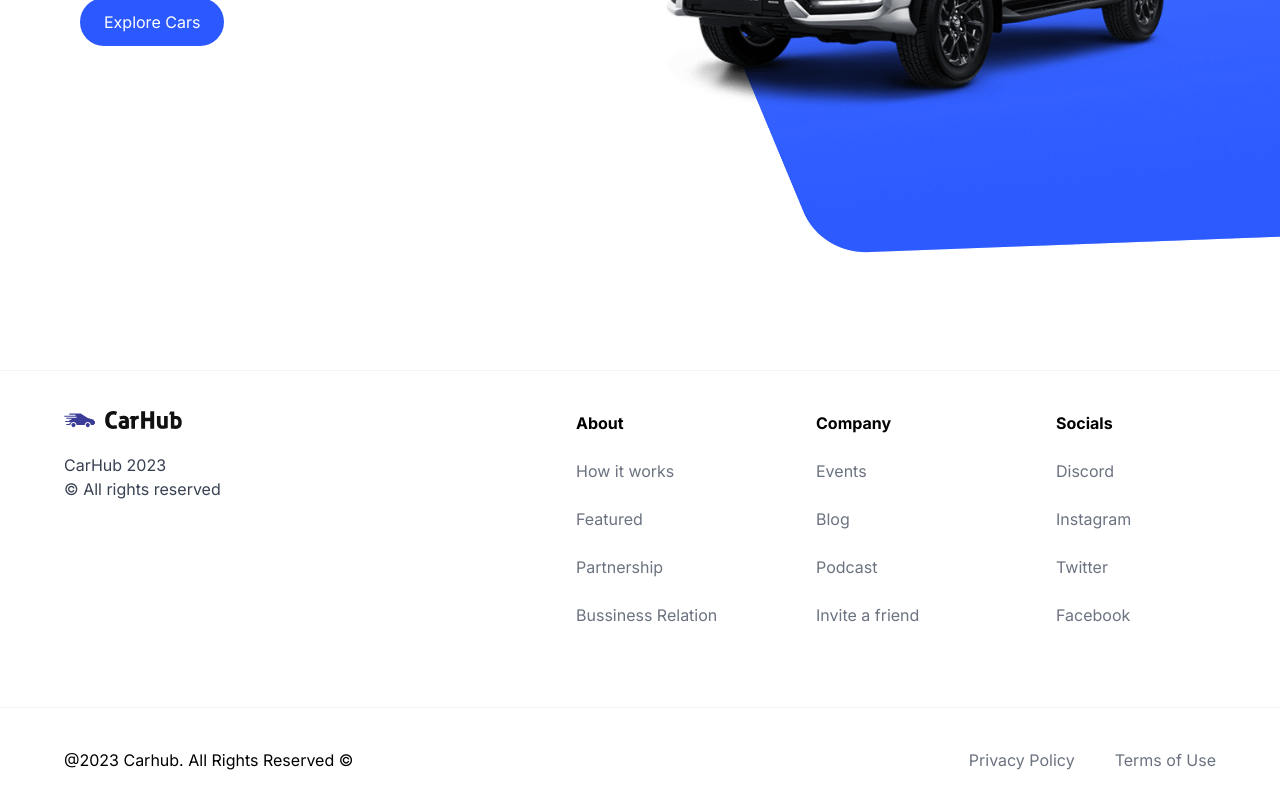
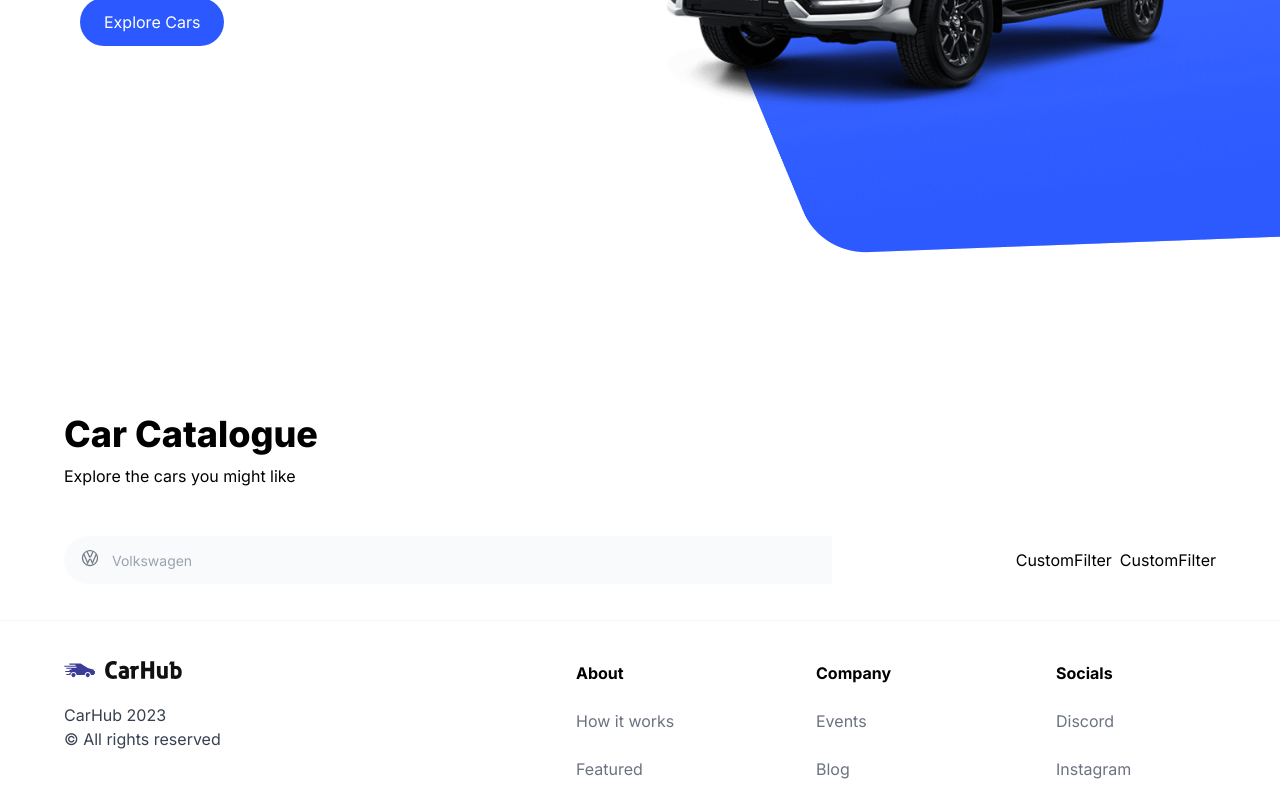
Before and after one commit to axai-kaizoku/car-connect, a Next.js app: page / in a window 1280 px wide. Shown: the part 450-1247 px from the top of the page. Built offline with nearby package versions, Linux system fonts and the light colour scheme.

Commit message:
Add combobox from headless ui

```diff
--- a/src/app/page.tsx
+++ b/src/app/page.tsx
@@ -1,9 +1,24 @@
+import CustomFilter from '@/components/CustomFilter';
 import Hero from '@/components/Hero';
+import SearchBar from '@/components/SearchBar';
 
 export default function Home() {
 	return (
 		<main className="overflow-hidden">
 			<Hero />
+			<div className="mt-12 sm:px-16 px-6 py-4 max-w-screen-xl mx-auto">
+				<div className="flex flex-col items-start justify-start gap-y-2.5 text-black">
+					<h1 className="text-4xl font-extrabold">Car Catalogue</h1>
+					<p>Explore the cars you might like</p>
+				</div>
+				<div className="mt-12 w-full flex-between flex-wrap gap-5">
+					<SearchBar />
+					<div className="flex justify-start flex-wrap items-center gap-2">
+						<CustomFilter title="fuel" />
+						<CustomFilter title="year" />
+					</div>
+				</div>
+			</div>
 		</main>
 	);
 }
--- /dev/null
+++ b/src/components/CustomFilter.tsx
@@ -0,0 +1,3 @@
+export default function CustomFilter() {
+	return <div>CustomFilter</div>;
+}
--- /dev/null
+++ b/src/components/SearchBar.tsx
@@ -0,0 +1,22 @@
+'use client';
+
+import { useState } from 'react';
+import SearchManufacturer from './SearchManufacturer';
+
+export default function SearchBar() {
+	const [manufacturer, setManufacturer] = useState('');
+	function handleSubmit() {}
+
+	return (
+		<form
+			className="flex items-center justify-start max-sm:flex-col w-full relative max-sm:gap-4 max-w-3xl"
+			onSubmit={handleSubmit}>
+			<div className="flex-1 max-sm:w-full flex justify-start items-center relative">
+				<SearchManufacturer
+					manufacturer={manufacturer}
+					setManufacturer={setManufacturer}
+				/>
+			</div>
+		</form>
+	);
+}
--- /dev/null
+++ b/src/components/SearchManufacturer.tsx
@@ -0,0 +1,95 @@
+'use client';
+
+import { SearchManufacturerProps } from '@/types';
+import { Combobox, Transition } from '@headlessui/react';
+
+import { manufacturers } from '@/constants';
+import Image from 'next/image';
+import { Fragment, useState } from 'react';
+
+export default function SearchManufacturer({
+	manufacturer,
+	setManufacturer,
+}: SearchManufacturerProps) {
+	const [query, setQuery] = useState('');
+
+	const filterManufacturers =
+		query === ''
+			? manufacturers
+			: manufacturers.filter((item) =>
+					item
+						.toLowerCase()
+						.replace(/\s+/g, '')
+						.includes(query.toLowerCase().replace(/\s+/g, '')),
+			  );
+
+	return (
+		<div className="flex-1 max-sm:w-full flex justify-start items-center">
+			<Combobox
+				value={manufacturer}
+				onChange={setManufacturer}>
+				<div className="relative w-full">
+					<Combobox.Button className="absolute top-3">
+						<Image
+							src="/car-logo.svg"
+							alt="car logo"
+							width={20}
+							height={20}
+							className="ml-4"
+						/>
+					</Combobox.Button>
+					<Combobox.Input
+						className="w-full h-12 pl-12 p-4 rounded-l-full max-sm:rounded-full bg-slate-50 outline-none cursor-pointer text-sm"
+						placeholder="Volkswagen"
+						displayValue={(manufacturer: string) => manufacturer}
+						onChange={(e) => setQuery(e.target.value)}
+					/>
+					<Transition
+						as={Fragment}
+						leave="transition ease-in duration-100"
+						leaveFrom="opacity-100"
+						leaveTo="opacity-0"
+						afterLeave={() => setQuery('')}>
+						<Combobox.Options>
+							{filterManufacturers.length === 0 && query !== '' ? (
+								<Combobox.Option
+									value={query}
+									className="cursor-default select-none py-2 pl-10 pr-4">
+									Not found :(
+								</Combobox.Option>
+							) : (
+								filterManufacturers.map((item) => (
+									<Combobox.Option
+										value={item}
+										key={item}
+										className={({ active }) =>
+											`relative cursor-default select-none py-2 pl-10 pr-4 ${
+												active ? 'bg-primary text-white ' : 'text-gray-900'
+											}`
+										}>
+										{({ selected, active }) => (
+											<>
+												<span
+													className={`block truncate ${
+														selected ? 'font-medium' : 'font-normal'
+													}`}>
+													{item}
+												</span>
+												{selected ? (
+													<span
+														className={`absolute inset-y-0 left-0 flex items-center pl-3 ${
+															active ? 'text-white' : 'text-teal-600'
+														}`}></span>
+												) : null}
+											</>
+										)}
+									</Combobox.Option>
+								))
+							)}
+						</Combobox.Options>
+					</Transition>
+				</div>
+			</Combobox>
+		</div>
+	);
+}
--- a/src/types/index.ts
+++ b/src/types/index.ts
@@ -6,3 +6,8 @@
 	handleClick?: MouseEventHandler<HTMLButtonElement>;
 	btnType?: 'button' | 'submit';
 }
+
+export interface SearchManufacturerProps {
+	manufacturer: string;
+	setManufacturer: (manufacturer: string) => void;
+}
```
Also changed, not shown: package.json (+6 -5 lines), 1 other file (tests, documents, lock files or other folders).
